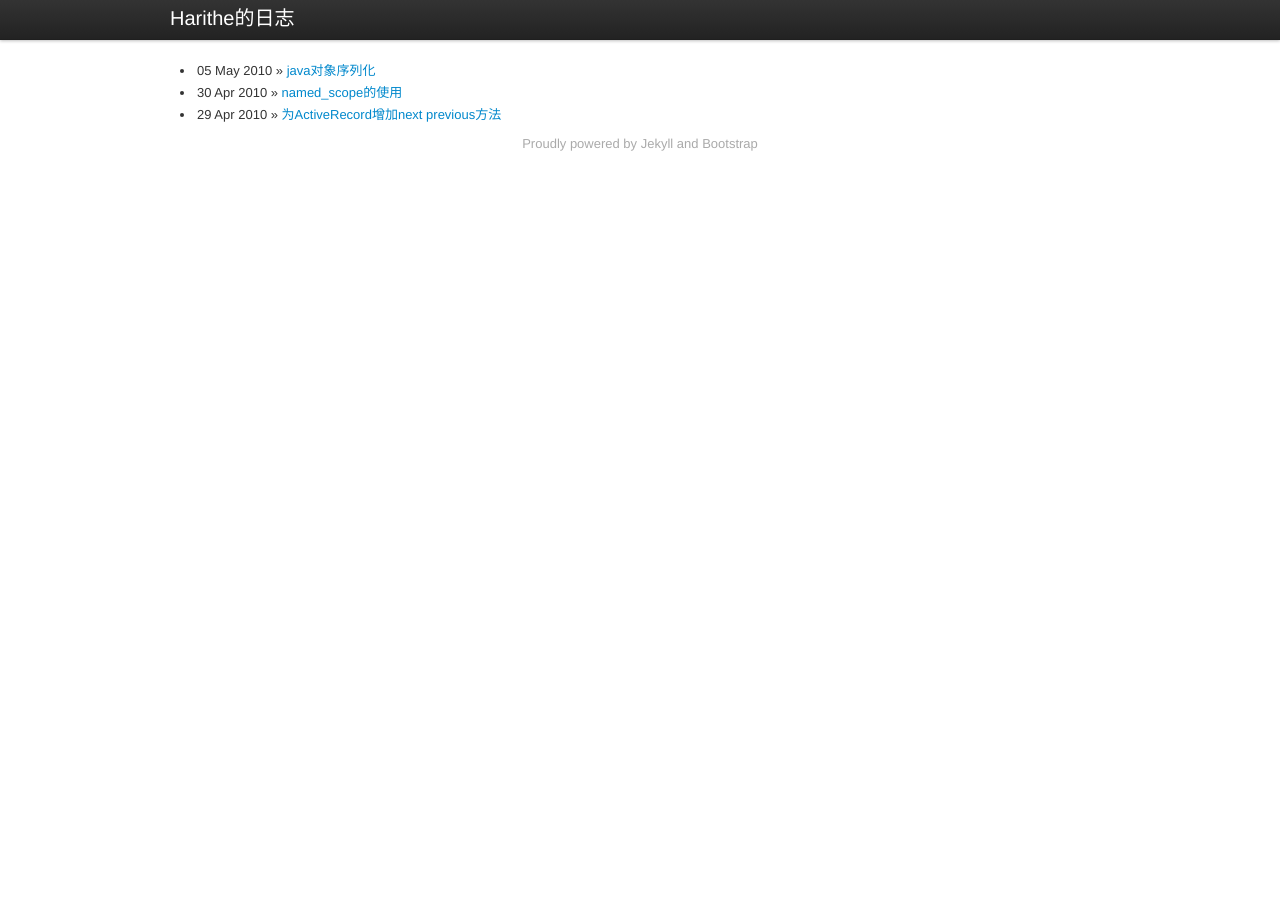
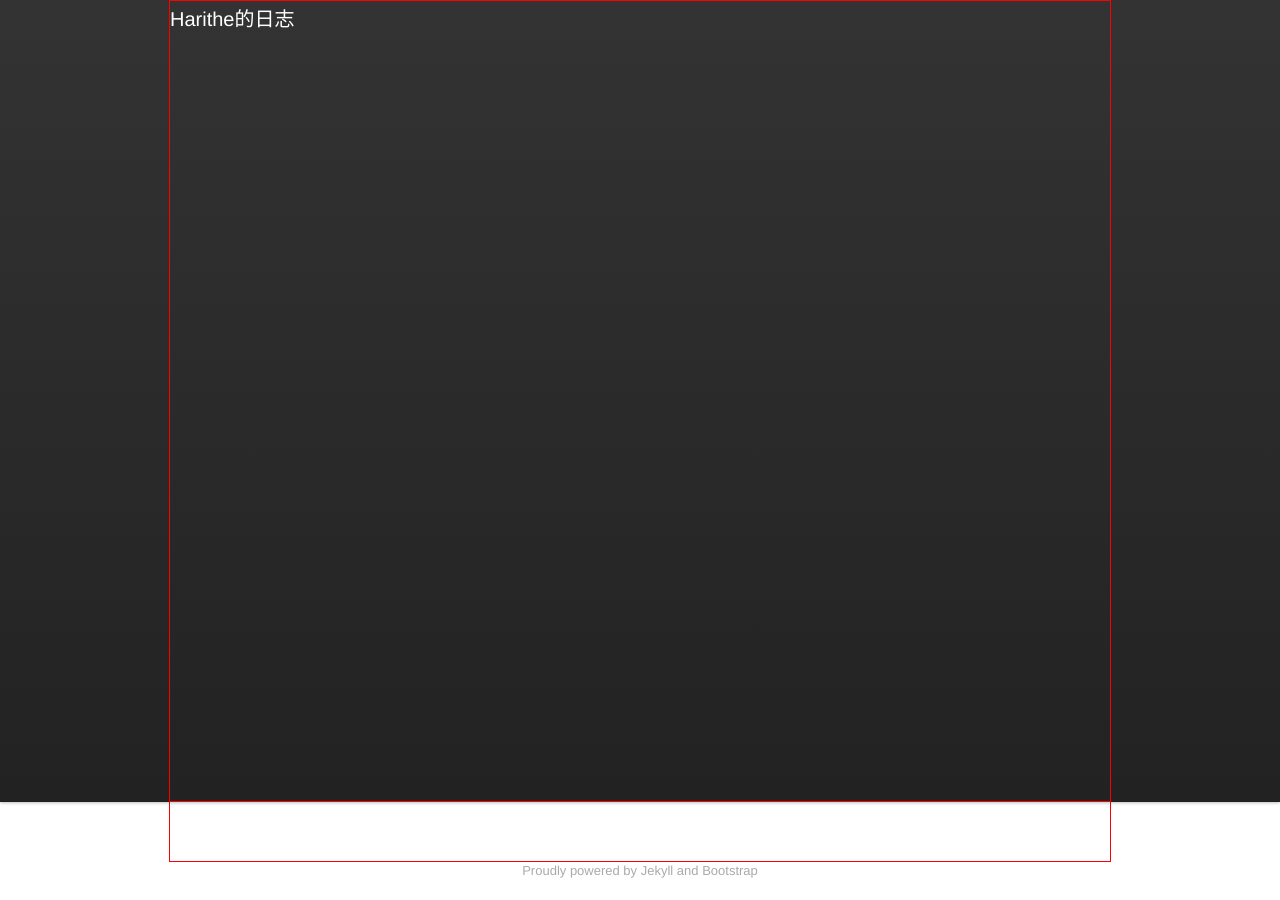
Before and after one commit to harithe/harithe.github.com, a Jekyll site: the page built from index.html, in a window 1280 px wide. Built offline with Jekyll 4.4.1, drawn with Linux system fonts in a browser that asks for light colours; Markdown is read by kramdown in place of the engine named in the settings.

Commit message:
Update css/style.css

```diff
--- a/css/style.css
+++ b/css/style.css
@@ -9,7 +9,8 @@ pre{display:block;padding:8.5px;margin:0 0 9px;font-size:12.025px;line-height:18
 pre code{padding:0;color:inherit;background-color:transparent;border:0;}
 .pre-scrollable{max-height:340px;overflow-y:scroll;}
 .container {
-
+	border: 1px solid red;
+	min-height: 800px;
 }
 footer {
 	margin: 0 auto;
```
